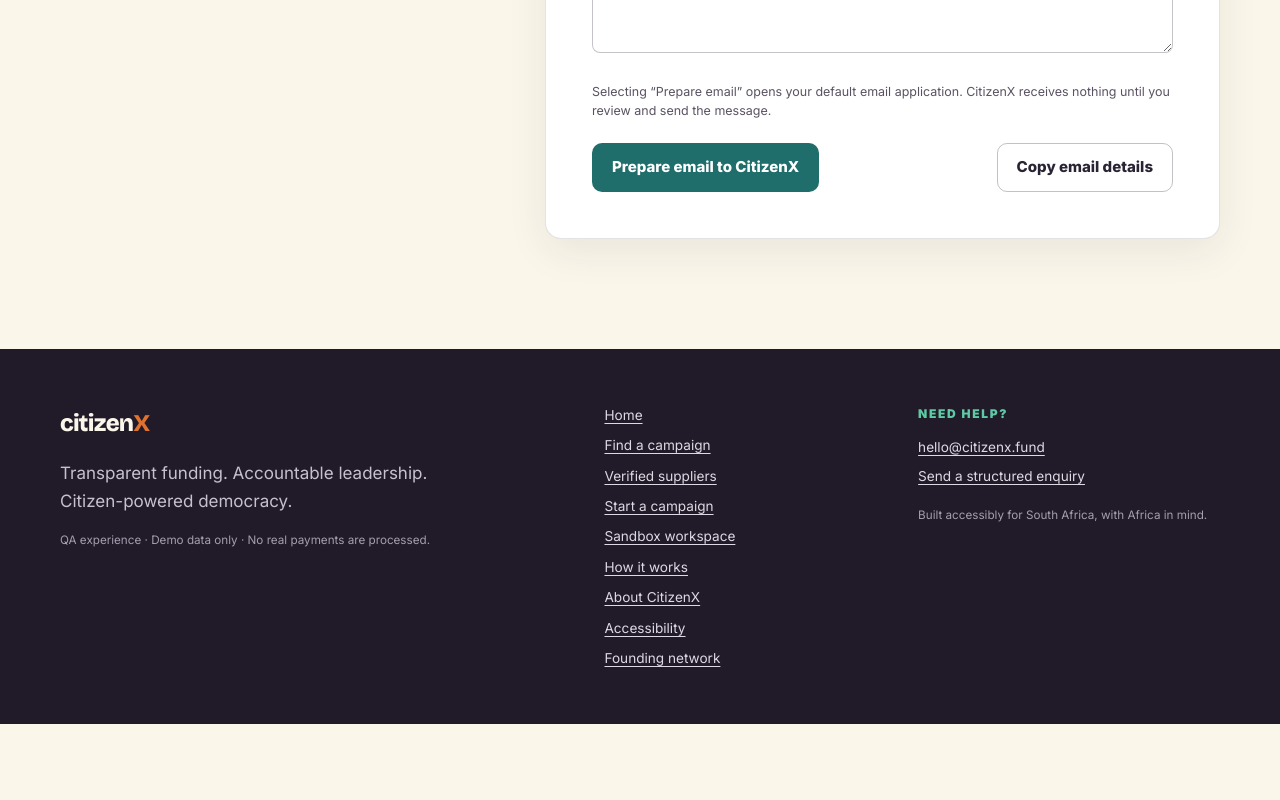
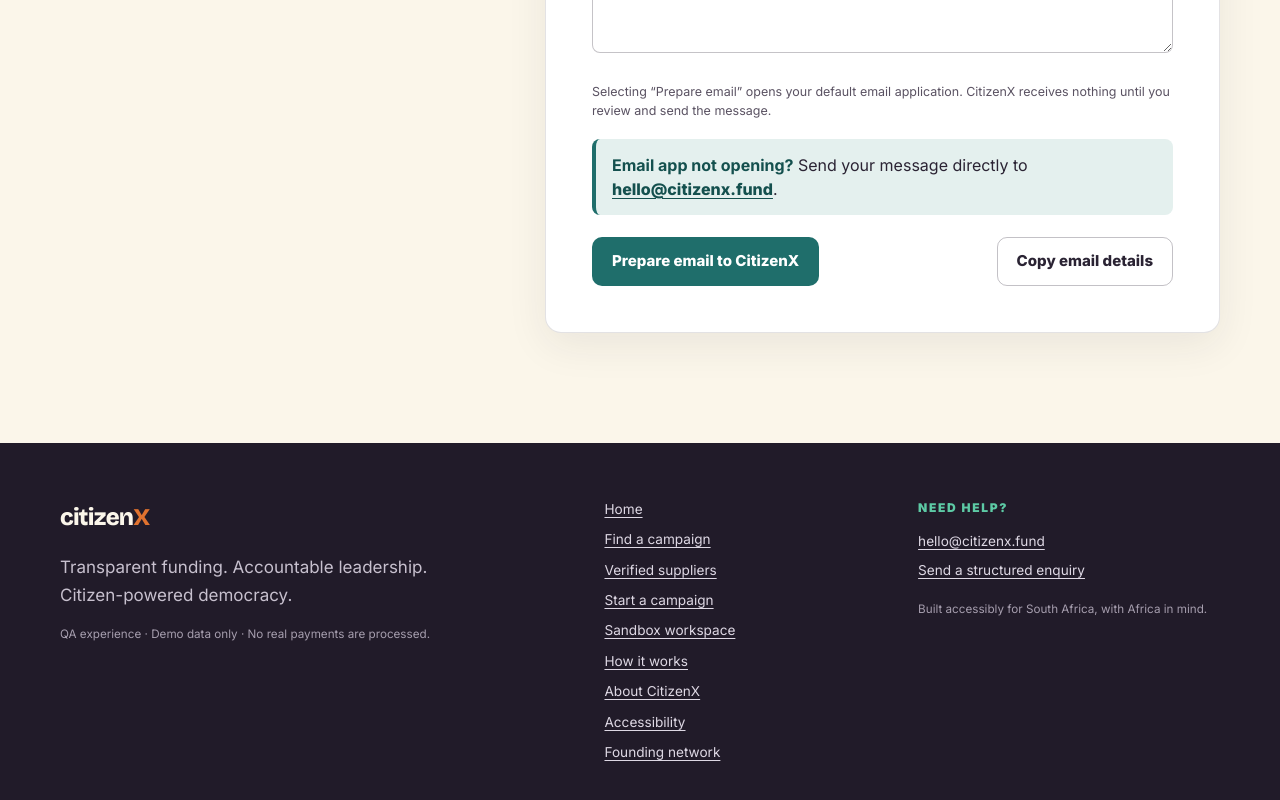
Before and after one commit to chelseawilliamsoncitizenx/citizenx-website, a Next.js app in the folder apps/web/: page /join in a window 1280 px wide. Shown: the part 1300-2100 px from the top of the page. Before the commit the page ends 2024 px from the top, so only its background shows below. Built offline with nearby package versions, Linux system fonts and the light colour scheme.

Commit message:
fix: expose direct contact fallback

```diff
--- a/apps/web/app/globals.css
+++ b/apps/web/app/globals.css
@@ -966,6 +966,9 @@ button:disabled { cursor: not-allowed; opacity: 0.5; }
 .join-form { padding: clamp(25px, 5vw, 46px); background: var(--white); border: 1px solid var(--line); border-radius: 16px; box-shadow: 0 12px 40px rgba(42, 35, 51, 0.08); }
 .join-form .form-grid { margin-bottom: 22px; }
 .optional-label { color: var(--ink-soft); font-weight: 500; }
+.join-email-fallback { margin: 18px 0 0; padding: 14px 16px; background: var(--teal-tint); color: var(--ink); border-left: 4px solid var(--teal); border-radius: 8px; font-size: 1rem; line-height: 1.5; }
+.join-email-fallback strong { color: var(--teal-deep); }
+.join-email-fallback a { color: var(--teal-deep); font-weight: 800; overflow-wrap: anywhere; }
 .join-form-actions { margin-top: 22px; }
 .join-status {
   margin: 20px 0 0;
--- a/apps/web/app/join/founding-network-form.tsx
+++ b/apps/web/app/join/founding-network-form.tsx
@@ -87,6 +87,7 @@ export function FoundingNetworkForm() {
         </div>
       </div>
       <p className="fine-print">Selecting “Prepare email” opens your default email application. CitizenX receives nothing until you review and send the message.</p>
+      <p className="join-email-fallback"><strong>Email app not opening?</strong> Send your message directly to <a href="mailto:hello@citizenx.fund?subject=CitizenX%20founding%20network%20enquiry">hello@citizenx.fund</a>.</p>
       <div className="form-actions join-form-actions">
         <button className="button button-primary" type="submit">Prepare email to CitizenX</button>
         <button className="button button-secondary" type="button" onClick={copyDetails}>Copy email details</button>
```
